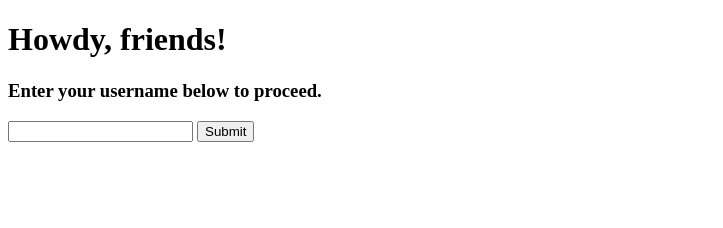
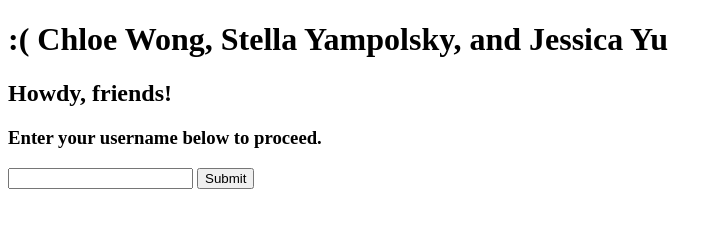
Before and after one commit to jessicay38/softdev, a plain HTML site: page 15_flask-forms/templates/login.html in a window 1280 px wide. Shown: the whole page, without its empty margins (0-723 px from the left). Drawn offline with Linux system fonts and the light colour scheme.

Commit message:
Update login.html

```diff
--- a/15_flask-forms/templates/login.html
+++ b/15_flask-forms/templates/login.html
@@ -1,18 +1,11 @@
 <!DOCTYPE html>
 <!--
-  Clyde 'Thluffy' Sinclair
+  Chloe Wong, Stella Yampolsky, Jessica Yu
+  :(
   SoftDev
-  Sep 2024
-
-     simple demo of HTML forms via Flask
-
-     trioTASK:
-     If any member of team has forms experience, let their know-how OSMOTE.
-     If no one does, seek external assistance.
-
-     PROTIP: Revisit code from foundations if you have it.
-     Peruse this code together and discuss how it should work,
-       in conjunction with the back end apparatus.
+  K15 - More flask forms!
+  2024-10-8
+  Time Spent: 0.5
  -->
 
 
@@ -23,11 +16,8 @@
   </head>
 
   <body>
-    <h1>
-      Howdy, friends!
-    </h1>
-
-
+    <h1>:( Chloe Wong, Stella Yampolsky, and Jessica Yu</h1>
+    <h2>Howdy, friends!</h1>
     <h3>
       Enter your username below to proceed.
     </h3>
```
